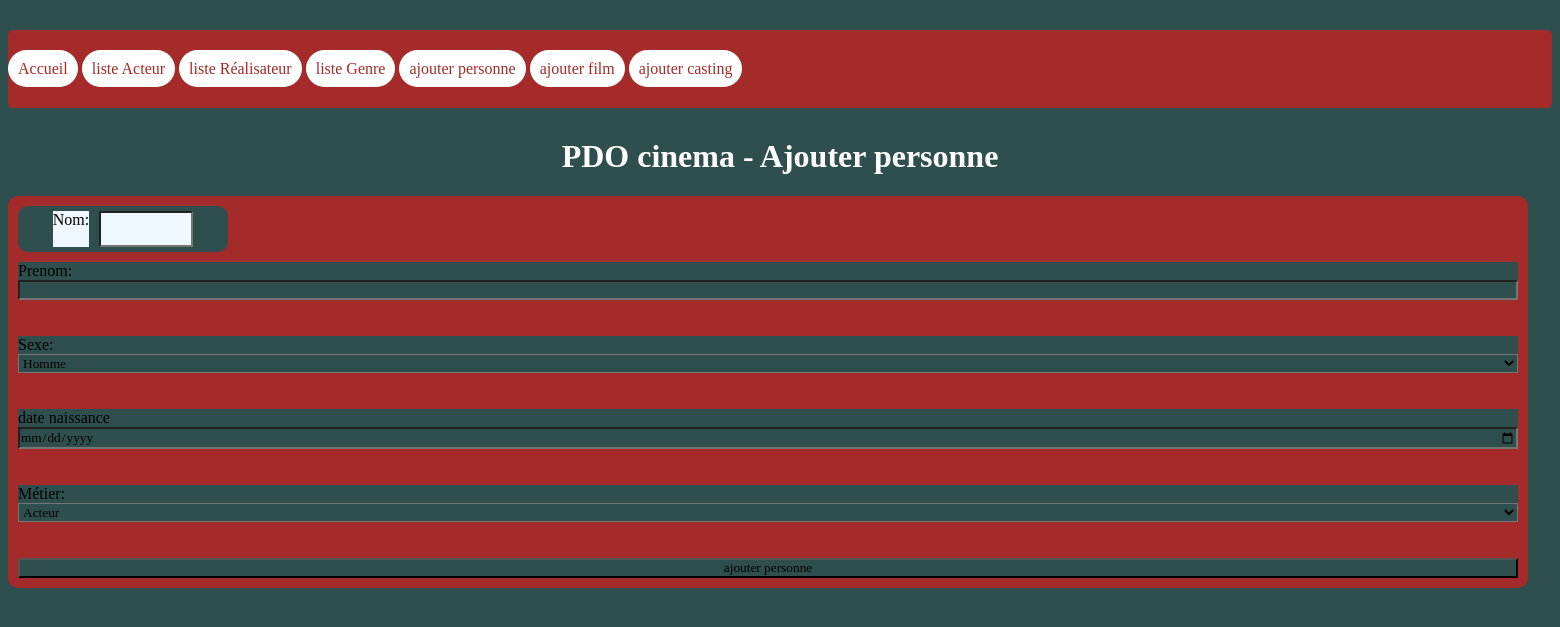
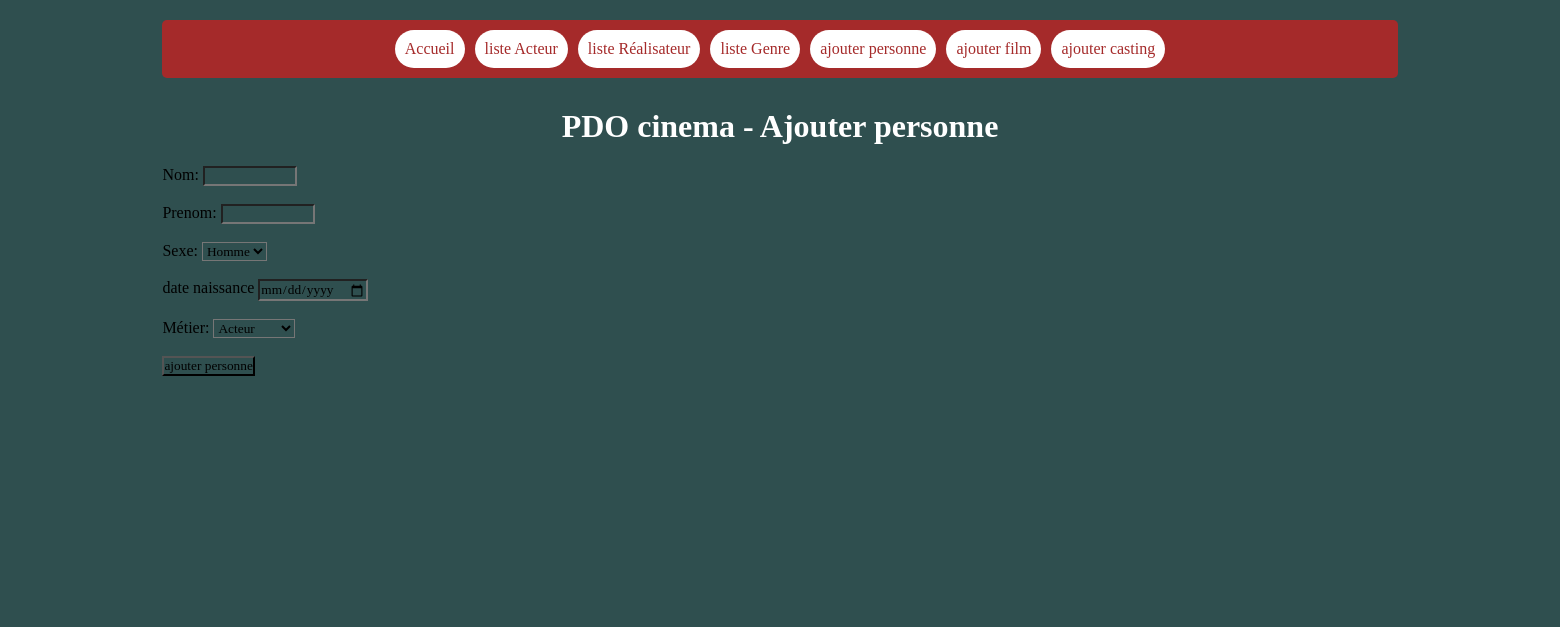
Before and after one commit to AbdouVak/PDO_Cinema, a PHP site: template view/ajouterPersonnePage.php in a window 1560 px wide. Shown: the top 627 px of the page. Run offline with PHP 8.4, Linux system fonts and the light colour scheme; the template is opened without the code that fills it, so the values that code supplies are empty.

Commit message:
Création d'un fichier css pour le style des pages

```diff
--- a/public/css/style.css
+++ b/public/css/style.css
@@ -10,7 +10,7 @@ html{
 }
 
 
-/* CSS generale*/
+/* *************************************** CSS generale*/
 h1{
     color: rgb(255, 255, 255);
     margin-top: 30px;
@@ -35,14 +35,21 @@ h2{
     margin-bottom: 10px;
 }
 
-/* CSS pour le template*/
+/* *************************************** CSS pour le template*/
 nav{
     background-color: brown;
     border-radius: 5px;
-    margin-top: 30px;
-    padding-top: 30px;
-    padding-bottom: 30px;
+    display: flex;
+    flex-direction: row;
+    flex-wrap: wrap;
+    justify-content: center;
+    margin-top: 20px;
+    padding: 10px;
+    gap:10px 10px;
+    margin-left: 10%;
+    margin-right: 10%;
 }
+
 .lienNavBar{
     color: brown;
     background-color: rgb(255, 255, 255);
@@ -51,78 +58,7 @@ nav{
     padding: 10px;
 }
 
-/* CSS pour le homePage*/
-
-.affiche{
-    background-color: brown;
-    border-radius: 5px;
-    padding: 10px;
-    margin: 10px;
+main{
+    margin-left: 10%;
+    margin-right: 10%;
 }
-
-.affiche p{
-    color: darkslategray;
-    background-color: rgb(255, 255, 255);
-    padding: 5px;
-    border-radius: 5px;
-    display: flex;
-    justify-content: center;
-}
-
-.afficheConteneur{
-    display: flex;
-    flex-direction: row ;
-}
-
-/* CSS pour la liste Acteur*/
-
-.personneContaineur{
-    display: flex;
-    flex-direction: row ;
-    padding-left: 10px;
-}
-
-.alphabetBar{
-    background-color: brown;
-    border-radius: 5px;
-    padding: 10px;
-    margin: 10px;
-}
-.alphabetBar h3{
-    background-color: brown;
-    display: flex;
-    justify-content: center;
-}
-
-/* CSS pour le ajouterPersonnePage*/
-
-.formulaires{
-    background-color: brown;
-    width: 1500px;
-    border-radius: 10px;
-    display: flex;
-    flex-direction: column;
-    justify-content: center;
-    padding: 10px;
-}
-
-.inputConteneurs{
-    background-color: darkslategray;
-    width: 200px;
-    display: flex;
-    justify-content: center;
-    border-radius: 10px;
-    padding: 5px;
-
-    margin-bottom: 10px;
-}
-
-.inputConteneurs input{
-    background-color: aliceblue;
-    margin-left: 10px;
-}
-
-.inputConteneurs label{
-    background-color: aliceblue;
-
-}
```
